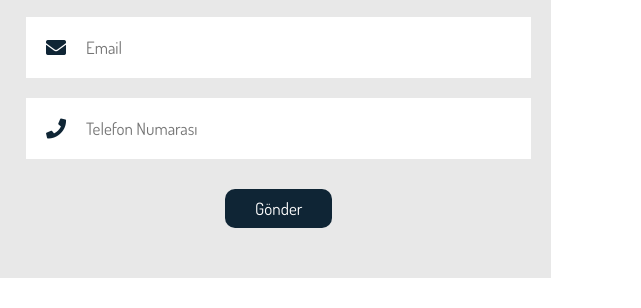
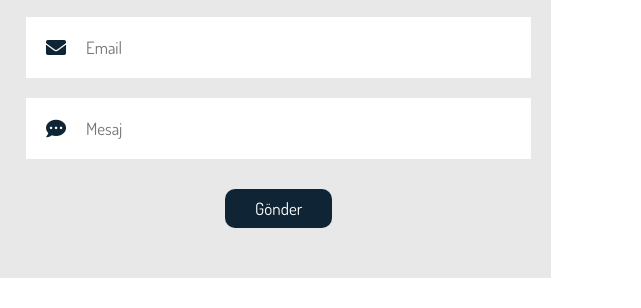
Before and after one commit to MertArar/Aryap-Corparate-Website, a plain HTML site: page contact.html in a window 1280 px wide. Shown: the part 426-734 px from the top of the page, 639-1280 px from the left. Drawn offline with Linux system fonts and the light colour scheme.

Commit message:
before backend

```diff
--- a/contact.html
+++ b/contact.html
@@ -70,8 +70,8 @@
             <input type="email" placeholder="Email" />
           </div>
           <div class="inputBox">
-            <span class="fas fa-phone"></span>
-            <input type="number" placeholder="Telefon Numarası" />
+            <span class="fas fa-comment-dots"></span>
+            <input type="text" placeholder="Mesaj" />
           </div>
 
           <input type="submit" value="Gönder" class="btn" />
```
